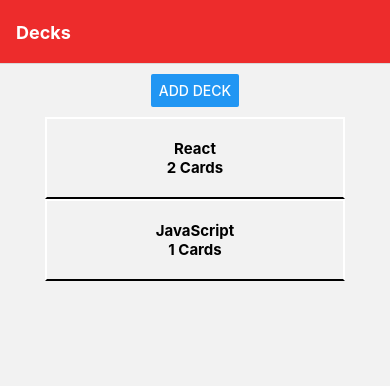
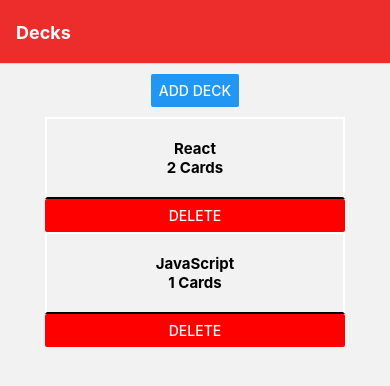
Before and after one commit to bozicschucky/mobileFlashCardsUdacity, a React Native app: screen / in a window 390 px wide. Shown: the top 386 px of the page. Built offline with nearby package versions, Linux system fonts and the light colour scheme.

Commit message:
add logic to delete a deck (#2)
- add logic to delete a deck

```diff
--- a/src/components/Deck.js
+++ b/src/components/Deck.js
@@ -1,17 +1,32 @@
 import React from 'react';
-import {View, Text, StyleSheet, TouchableHighlight} from 'react-native';
+import {useDispatch} from 'react-redux';
+import {View, Text, StyleSheet, TouchableHighlight, Button} from 'react-native';
 
 export default function Deck(props) {
+  const dispatch = useDispatch();
+  const name = props.name;
+  const cardNumber = props.cardsNumber;
+  const deleteDeck = () => {
+    dispatch({
+      type: 'DELETE_DECK',
+      payload: {
+        title: name,
+      },
+    });
+  };
   return (
+    <View>
       <TouchableHighlight
         onPress={() => {
           props.handleDeckNavigation(props.name);
         }}>
         <View style={styles.container}>
-        <Text style={styles.text}>{props.name}</Text>
-        <Text style={styles.text}>{props.cardsNumber} Cards</Text>
+          <Text style={styles.text}>{name}</Text>
+          <Text style={styles.text}>{cardNumber} Cards</Text>
         </View>
       </TouchableHighlight>
+      <Button title="Delete" onPress={deleteDeck} color="red" />
+    </View>
   );
 }
 
--- a/src/store/AppReducer.js
+++ b/src/store/AppReducer.js
@@ -47,6 +47,10 @@ const appSlice = createSlice({
         questions: [],
       };
     },
+    DELETE_DECK: (state, action) => {
+      const {title} = action.payload;
+      delete state.decks[title];
+    },
   },
 });
 
```
Lines whose indentation alone changed are shown as unchanged.
